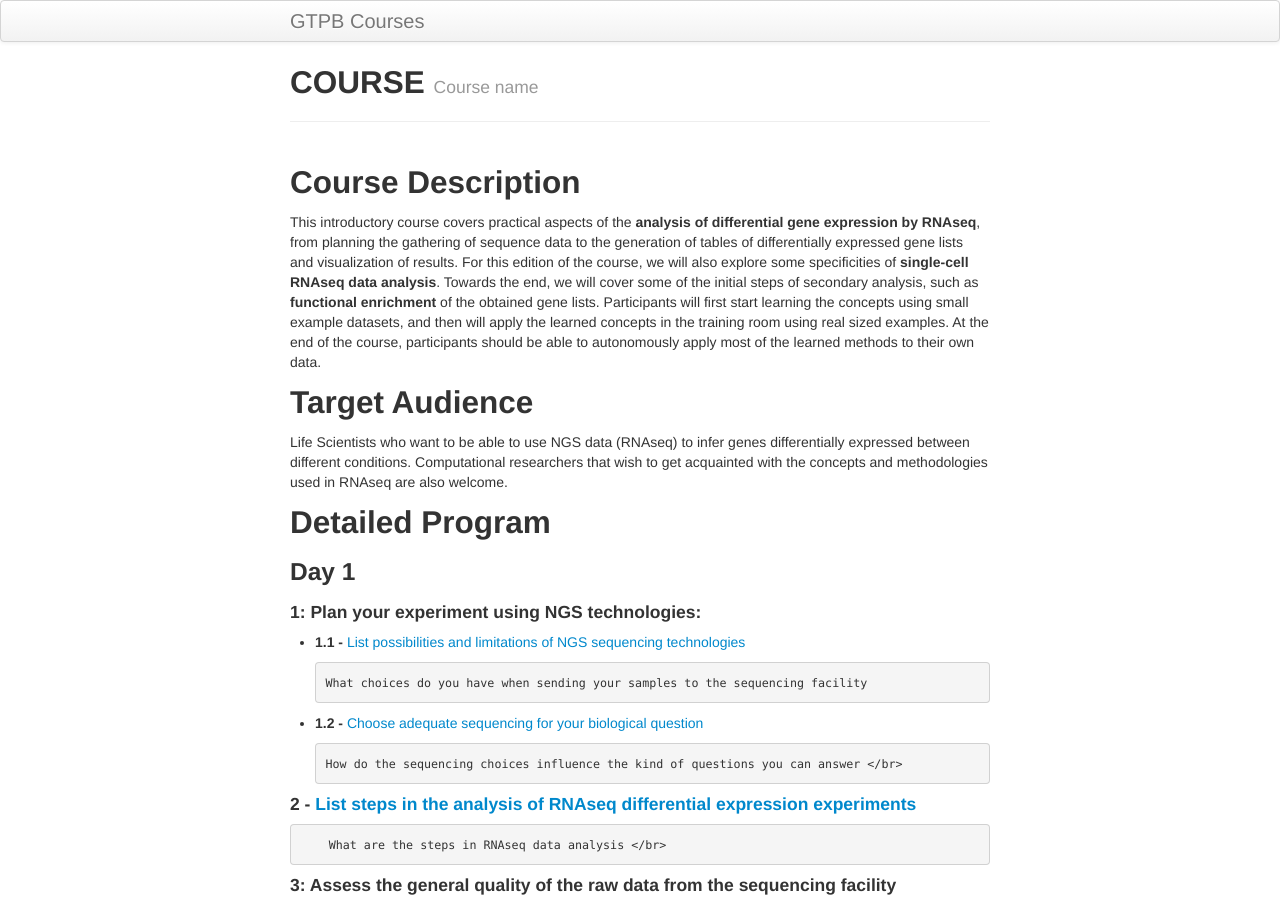
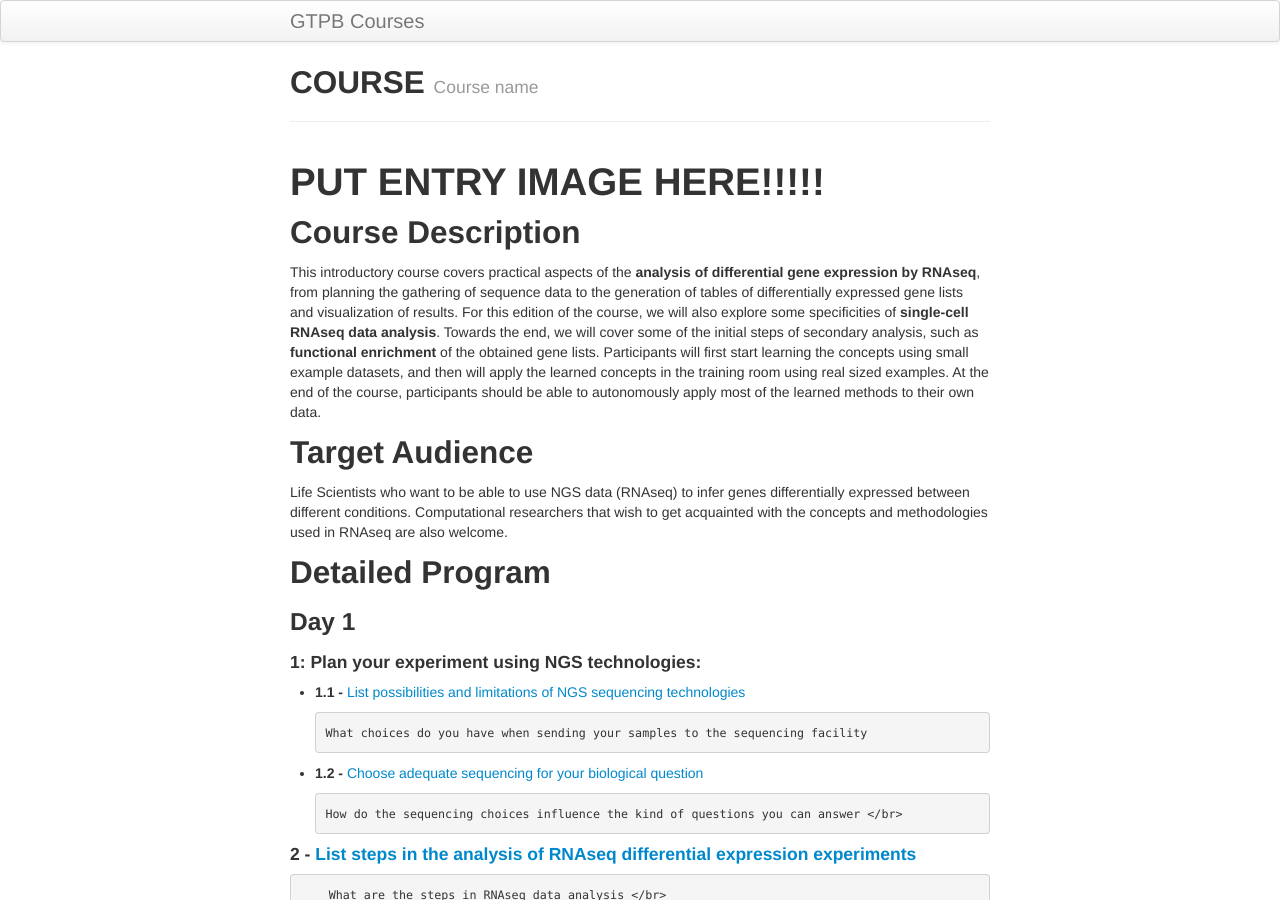
Before and after one commit to GTPB/ADER19F, a Jekyll site: the page built from index.md, in a window 1280 px wide and 900 px high. Built offline with Jekyll 4.4.1, drawn with Linux system fonts in a browser that asks for light colours.

Commit message:
Update index.md

```diff
--- a/index.md
+++ b/index.md
@@ -4,6 +4,7 @@ title: COURSE
 tagline: Course name
 description: Analysis of Differential Expression with RNAseq
 ---
+# PUT ENTRY IMAGE HERE!!!!!
 
 ## Course Description
 This introductory course covers practical aspects of the **analysis of differential gene expression by RNAseq**, from planning the gathering of sequence data to the generation of tables of differentially expressed gene lists and visualization of results. For this edition of the course, we will also explore some specificities of **single-cell RNAseq data analysis**. Towards the end, we will cover some of the initial steps of secondary analysis, such as **functional enrichment** of the obtained gene lists. Participants will first start learning the concepts using small example datasets, and then will apply the learned concepts in the training room using real sized examples. At the end of the course, participants should be able to autonomously apply most of the learned methods to their own data.
```
